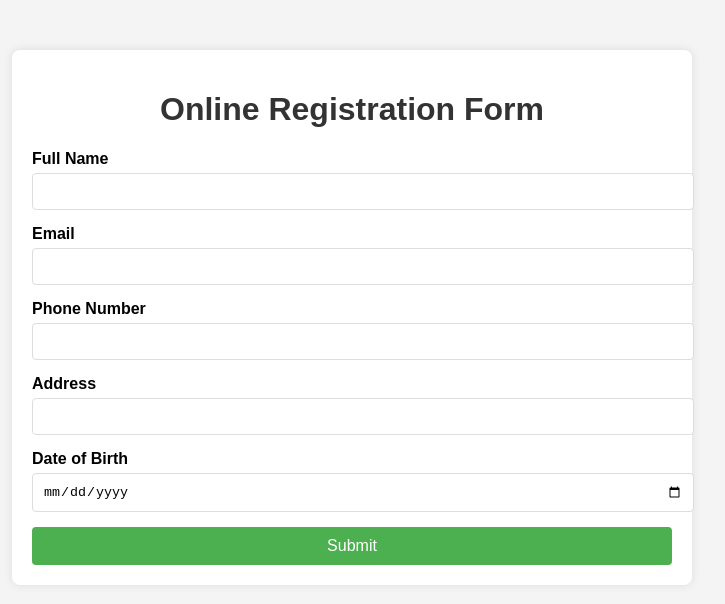
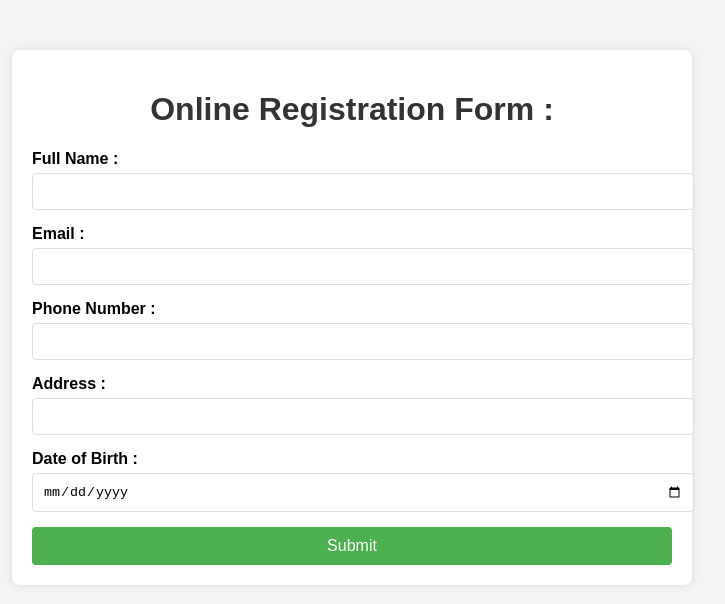
Before and after one commit to Prajwal4321/kiranassignment, a website: page index2.html in a window 1280 px wide. Shown: the whole page, without its empty margins (288-1013 px from the left). Drawn offline with nearby package versions, Linux system fonts and the light colour scheme.

Commit message:
Update index2.html
did some minor improvements

```diff
--- a/index2.html
+++ b/index2.html
@@ -3,32 +3,32 @@
 <head>
     <meta charset="UTF-8">
     <meta name="viewport" content="width=device-width, initial-scale=1.0">
-    <title> Registration Form</title>
+    <title> Registration Form : </title>
     <link rel="stylesheet" href="style.css">
     <script src="https://code.jquery.com/jquery-3.6.0.min.js"></script>
 </head>
 <body>
     <div class="container">
-        <h1> Online Registration Form</h1>
+        <h1> Online Registration Form : </h1>
         <form id="registrationForm" method="POST" action="process.php">
             <div class="form-group">
-                <label for="name">Full Name</label>
+                <label for="name">Full Name :</label>
                 <input type="text" id="name" name="name" required>
             </div>
             <div class="form-group">
-                <label for="email">Email</label>
+                <label for="email">Email :</label>
                 <input type="email" id="email" name="email" required>
             </div>
             <div class="form-group">
-                <label for="phone">Phone Number</label>
+                <label for="phone">Phone Number :</label>
                 <input type="text" id="phone" name="phone" required>
             </div>
             <div class="form-group">
-                <label for="address">Address</label>
+                <label for="address">Address :</label>
                 <input type="text" id="address" name="address" required>
             </div>
             <div class="form-group">
-                <label for="dob">Date of Birth</label>
+                <label for="dob">Date of Birth :</label>
                 <input type="date" id="dob" name="dob" required>
             </div>
             <button type="submit" id="submitBtn">Submit</button>
```
